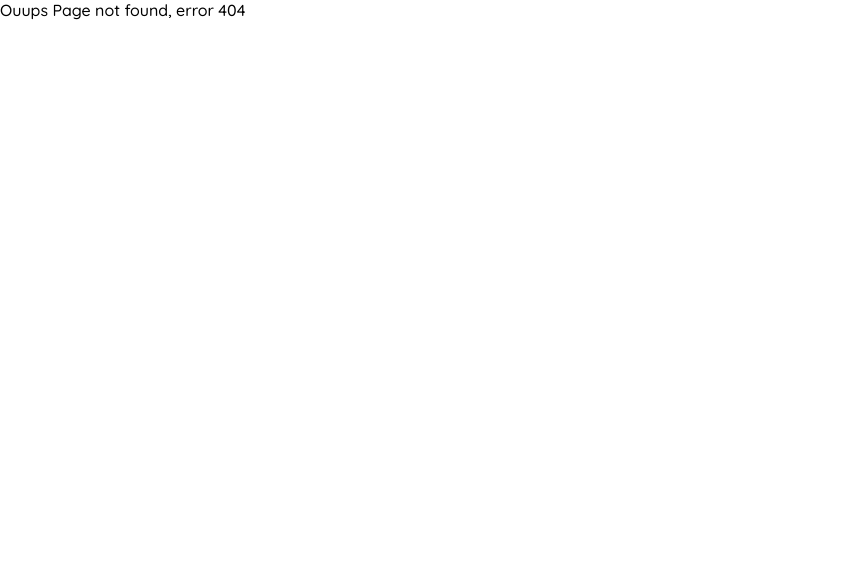
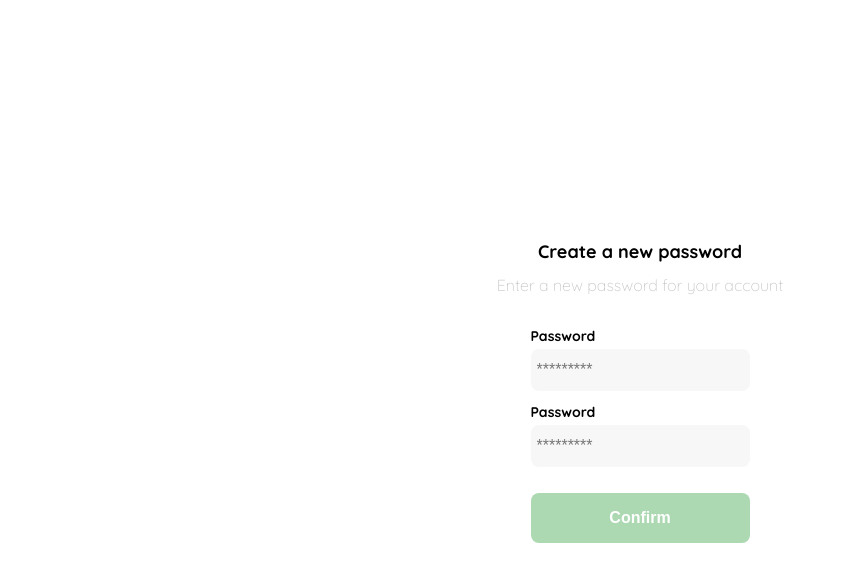
Before and after one commit to m1zion/react-shop, a React app: page /MyAccount in a window 1280 px wide. Before the commit this address had no page. Shown: the top 582 px of the page, without its empty margins (0-844 px from the left). Built offline with nearby package versions, Linux system fonts and the light colour scheme.

Commit message:
configuracion rutas

```diff
--- /dev/null
+++ b/src/components/Header.jsx
@@ -0,0 +1,45 @@
+import React from 'react';
+import '../styles/Header.scss';
+const Header = () => {
+    return(
+        <nav>
+        <img src="./icons/icon_menu.svg" alt="menu" className="menu"/>
+
+        <div className="navbar-left">
+          <img src="./logos/logo_yard_sale.svg" alt="logo" className="logo"/>
+
+          <ul>
+            <li>
+              <a href="/">All</a>
+            </li>
+            <li>
+              <a href="/">Clothes</a>
+            </li>
+            <li>
+              <a href="/">Electronics</a>
+            </li>
+            <li>
+              <a href="/">Furnitures</a>
+            </li>
+            <li>
+              <a href="/">Toys</a>
+            </li>
+            <li>
+              <a href="/">Others</a>
+            </li>
+          </ul>
+        </div>
+
+        <div className="navbar-right">
+          <ul>
+            <li className="navbar-email">platzi@example.com</li>
+            <li className="navbar-shopping-cart">
+              <img src="./icons/icon_shopping_cart.svg" alt="shopping cart"/>
+              <div>2</div>
+            </li>
+          </ul>
+        </div>
+      </nav>
+    );
+}
+export default Header;
--- a/src/pages/Home.jsx
+++ b/src/pages/Home.jsx
@@ -1,9 +1,11 @@
 import React from "react";
+import Header from '../components/Header';
 const Home = () =>{
     return (
-        <div>
+        /*<div>
             React Home
-        </div>
+        </div>*/
+        <Header/>
     );
 }
 export default Home;
--- a/src/routes/App.jsx
+++ b/src/routes/App.jsx
@@ -6,6 +6,7 @@ import Login from '../containers/Login';
 import RecoveryPassword from '../containers/RecoveryPassword';
 import '../styles/global.css';
 import Home from '../pages/Home';
+import MyAccount from '../containers/Login';
 import NotFound from '../pages/NotFound';
 //Eb el curso se utiliza switch para las rutas pero ahora es Routes
 //https://reactrouter.com/docs/en/v6/getting-started/overview#configuring-routes
@@ -16,6 +17,7 @@ const App = () => {  //aqui iran los contenedores que creamo, se pueden ir anida
                 <Routes>
                     <Route exact path="/" element={<Home />} />
                     <Route exact path="/login" element={<Login />} />
+                    <Route exact path="/MyAccount" element={<MyAccount />} />
                     <Route exact path="/recovery-password" element={<RecoveryPassword />} />
                     <Route path="*" element={<NotFound />} />
                 </Routes>
--- /dev/null
+++ b/src/styles/Header.scss
@@ -0,0 +1,73 @@
+nav {
+    display: flex;
+    justify-content: space-between;
+    padding: 0 24px;
+    border-bottom: 1px solid var(--very-light-pink);
+  }
+  .menu {
+    display: none;
+  }
+  .logo {
+    width: 100px;
+  }
+  .navbar-left ul,
+  .navbar-right ul {
+    list-style: none;
+    padding: 0;
+    margin: 0;
+    display: flex;
+    align-items: center;
+    height: 60px;
+  }
+  .navbar-left {
+    display: flex;
+  }
+  .navbar-left ul {
+    margin-left: 12px;
+  }
+  .navbar-left ul li a,
+  .navbar-right ul li a {
+    text-decoration: none;
+    color: var(--very-light-pink);
+    border: 1px solid var(--white);
+    padding: 8px;
+    border-radius: 8px;
+  }
+  .navbar-left ul li a:hover,
+  .navbar-right ul li a:hover {
+    border: 1px solid var(--hospital-green);
+    color: var(--hospital-green);
+  }
+  .navbar-email {
+    color: var(--very-light-pink);
+    font-size: var(--sm);
+    margin-right: 12px;
+  }
+  .navbar-shopping-cart {
+    position: relative;
+  }
+  .navbar-shopping-cart div {
+    width: 16px;
+    height: 16px;
+    background-color: var(--hospital-green);
+    border-radius: 50%;
+    font-size: var(--sm);
+    font-weight: bold;
+    position: absolute;
+    top: -6px;
+    right: -3px;
+    display: flex;
+    justify-content: center;
+    align-items: center;
+  }
+  @media (max-width: 640px) {
+    .menu {
+      display: block;
+    }
+    .navbar-left ul {
+      display: none;
+    }
+    .navbar-email {
+      display: none;
+    }
+  }
--- /dev/null
+++ b/src/styles/MyAccount.scss
@@ -0,0 +1,73 @@
+.login {
+    width: 100%;
+    height: 100vh;
+    display: grid;
+    place-items: center;
+  }
+  .form-container {
+    display: grid;
+    grid-template-rows: auto 1fr auto;
+    width: 300px;
+  }
+  .logo {
+    width: 150px;
+    margin-bottom: 48px;
+    justify-self: center;
+    display: none;
+  }
+  .title {
+    font-size: var(--lg);
+    margin-bottom: 36px;
+    text-align: start;
+  }
+  .form {
+    display: flex;
+    flex-direction: column;
+  }
+  .form div {
+    display: flex;
+    flex-direction: column;
+  }
+  .label {
+    font-size: var(--sm);
+    font-weight: bold;
+    margin-bottom: 4px;
+  }
+  .input {
+    background-color: var(--text-input-field);
+    border: none;
+    border-radius: 8px;
+    height: 30px;
+    font-size: var(--md);
+    padding: 6px;
+    margin-bottom: 12px;
+  }
+  .input-name,
+  .input-email,
+  .input-password {
+    margin-bottom: 22px;
+  }
+  .primary-button {
+    background-color: var(--hospital-green);
+    border-radius: 8px;
+    border: none;
+    color: var(--white);
+    width: 100%;
+    cursor: pointer;
+    font-size: var(--md);
+    font-weight: bold;
+    height: 50px;
+  }
+  .login-button {
+    margin-top: 14px;
+    margin-bottom: 30px;
+  }
+  @media (max-width: 640px) {
+    .form-container {
+      height: 100%;
+    }
+    .form {
+      height: 100%;
+      justify-content: space-between;
+    }
+  }
```
Also changed, not shown: src/containers/MyAccount.jsx (added, +25 -0 lines).
